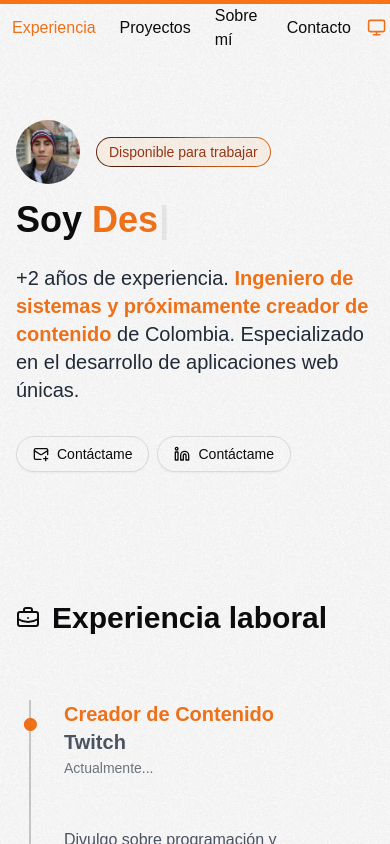
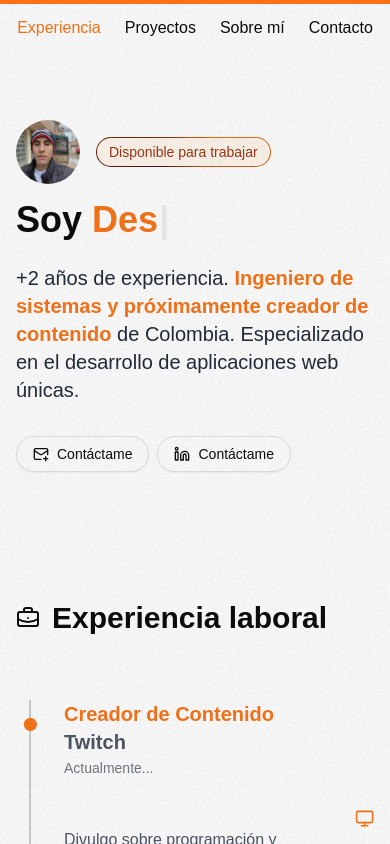
Before and after one commit to BradMoyetones/portfolio, a React (Vite) app: page / in a window 390 px wide. Shown: the top 844 px of the page. Built offline with nearby package versions, Linux system fonts and the light colour scheme.

Commit message:
Fix navbar and toggle mode

```diff
--- a/src/components/Header.tsx
+++ b/src/components/Header.tsx
@@ -54,8 +54,13 @@ export default function Header() {
                 <LinkHeader href="#contacto" active={activeLink === "contacto"}>
                     Contacto
                 </LinkHeader>
+                <div className="hidden sm:flex">
+                    <ModeToggle />
+                </div>
+            </nav>
+            <div className="flex sm:hidden fixed bottom-4 right-4">
                 <ModeToggle />
-            </nav>
+            </div>
         </header>
     )
 }
--- a/src/components/LinkHeader.tsx
+++ b/src/components/LinkHeader.tsx
@@ -9,7 +9,7 @@ interface Props extends React.HTMLProps<HTMLAnchorElement> {
 export default function LinkHeader({href, active, children, ...props}: Props) {
     return (
         <a
-            className={`${active ? "bg-white bg-opacity-30 text-orange-500" : ""} rounded-full px-2 transition-colors hover:bg-white hover:bg-opacity-30 hover:text-orange-500 flex items-center justify-center gap-2`}
+            className={`${active ? "bg-white bg-opacity-30 text-orange-500" : ""} rounded-full px-2 transition-colors hover:bg-white hover:bg-opacity-30 hover:text-orange-500 flex items-center justify-center gap-2 truncate`}
             href={href}
             {...props}
         >
```
